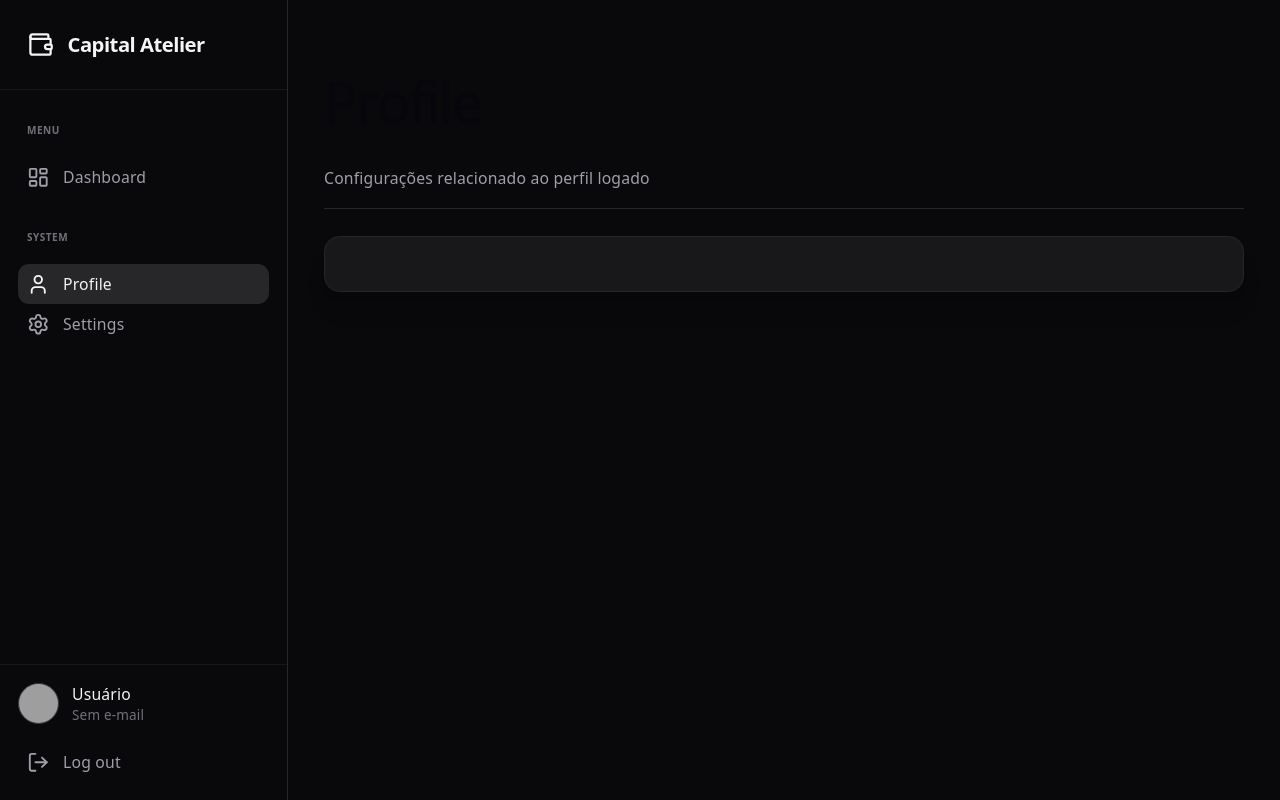
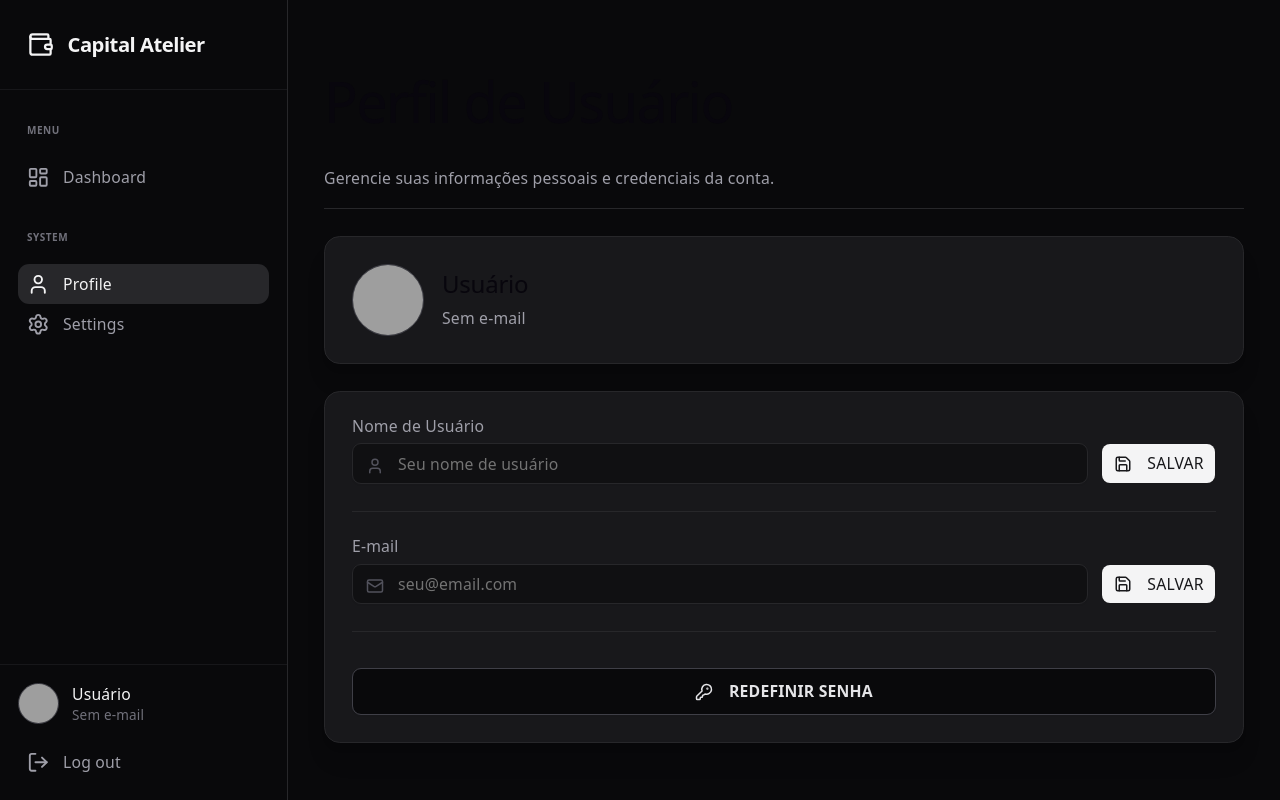
Before and after one commit to eliandrodasilva/capital-atelier, a React (Vite) app in the folder frontend/: page /profile in a window 1280 px wide. Built offline with nearby package versions, Linux system fonts and the light colour scheme; no server answers; sample sign-in values are in the browser's storage; grey boxes are pictures that could not be loaded.

Commit message:
feat: update profile page to show profile change options

```diff
--- a/frontend/src/pages/Profile/Profile.jsx
+++ b/frontend/src/pages/Profile/Profile.jsx
@@ -1,20 +1,189 @@
 import React, { useState } from "react";
+import { Button } from "@/components/ui/button";
+import { Input } from "@/components/ui/input";
+import { Label } from "@/components/ui/label";
+import { User, Mail, KeyRound, Save } from "lucide-react";
+import { useNavigate } from "react-router-dom";
+import UserService from "@/services/UserService";
+import AlertMessage from "@/components/ui/AlertMessage";
+
+const userService = new UserService();
 
 const ProfilePage = () => {
-    return (
-        <div className="space-y-6 w-full">
+  const navigate = useNavigate();
+  const usuario = JSON.parse(localStorage.getItem("usuario") || "{}");
+
+  const [username, setUsername] = useState(usuario.username || "");
+  const [email, setEmail] = useState(usuario.email || "");
+
+  const [loadingUsername, setLoadingUsername] = useState(false);
+  const [loadingEmail, setLoadingEmail] = useState(false);
+
+  const [error, setError] = useState("");
+  const [success, setSuccess] = useState("");
+
+  const handleUpdateUsername = async (e) => {
+    e.preventDefault();
+    setError("");
+    setSuccess("");
+
+    if (!username.trim()) {
+      setError("O nome de usuário não pode estar em branco.");
+      return;
+    }
+
+    setLoadingUsername(true);
+
+    try {
+      const response = await userService.updateUser(usuario.id, { username });
+
+      const updatedUser = {
+        ...usuario,
+        username: response.data.username || username,
+      };
+
+      localStorage.setItem("usuario", JSON.stringify(updatedUser));
+      setSuccess("Nome de usuário atualizado com sucesso!");
+    } catch (err) {
+      setError(err?.response?.data?.message || "Erro ao atualizar nome de usuário.");
+    } finally {
+      setLoadingUsername(false);
+    }
+  };
+
+  const handleUpdateEmail = async (e) => {
+    e.preventDefault();
+    setError("");
+    setSuccess("");
+
+    if (!email.trim()) {
+      setError("O e-mail não pode estar em branco.");
+      return;
+    }
+
+    setLoadingEmail(true);
+
+    try {
+      const response = await userService.updateUser(usuario.id, { email });
+
+      const updatedUser = {
+        ...usuario,
+        email: response.data.email || email,
+      };
+
+      localStorage.setItem("usuario", JSON.stringify(updatedUser));
+      setSuccess("E-mail atualizado com sucesso!");
+    } catch (err) {
+      setError(err?.response?.data?.message || "Erro ao atualizar e-mail.");
+    } finally {
+      setLoadingEmail(false);
+    }
+  };
+
+  return (
+    <div className="space-y-6 w-full max-w-7xl mx-auto">
       <header className="border-b border-zinc-800 pb-4">
-        <h1 className="text-3xl font-bold tracking-tight">Profile</h1>
+        <h1 className="text-3xl font-bold tracking-tight text-zinc-100">Perfil de Usuário</h1>
         <p className="text-sm text-zinc-400 mt-1">
-          Configurações relacionado ao perfil logado
+          Gerencie suas informações pessoais e credenciais da conta.
         </p>
       </header>
 
-      <main className="bg-zinc-900 border border-zinc-800 rounded-xl p-6 shadow-xl space-y-4">
+      <main className="space-y-6">
+        <div className="bg-zinc-900 border border-zinc-800 rounded-xl p-6 shadow-xl flex items-center gap-4">
+          <div className="w-16 h-16 rounded-full bg-zinc-800 border border-zinc-700 flex-shrink-0 flex items-center justify-center overflow-hidden">
+            <img
+              src={`https://api.dicebear.com/7.x/notionists/svg?seed=${username || "User"}`}
+              alt="User Avatar"
+              className="w-full h-full object-cover"
+            />
+          </div>
+          <div className="overflow-hidden">
+            <h2 className="text-xl font-semibold text-zinc-100 truncate">
+              {username || "Usuário"}
+            </h2>
+            <p className="text-sm text-zinc-400 truncate">{email || "Sem e-mail"}</p>
+          </div>
+        </div>
 
+        <AlertMessage message={error} variant="error" />
+        <AlertMessage message={success} variant="success" />
+
+        <div className="bg-zinc-900 border border-zinc-800 rounded-xl p-6 shadow-xl space-y-6">
+
+          <form onSubmit={handleUpdateUsername} className="space-y-2">
+            <Label htmlFor="username" className="text-zinc-400">
+              Nome de Usuário
+            </Label>
+            <div className="flex gap-3">
+              <div className="relative flex-1">
+                <User className="absolute left-3 top-3 w-4 h-4 text-zinc-600" />
+                <Input
+                  id="username"
+                  type="text"
+                  value={username}
+                  onChange={(e) => setUsername(e.target.value)}
+                  placeholder="Seu nome de usuário"
+                  className="pl-10 bg-zinc-950/50 border-zinc-800 focus-visible:ring-zinc-700 text-zinc-100"
+                />
+              </div>
+              <Button
+                type="submit"
+                disabled={loadingUsername}
+                className="bg-zinc-100 text-zinc-900 hover:bg-zinc-300 font-medium cursor-pointer"
+              >
+                <Save className="w-4 h-4 mr-2" />
+                {loadingUsername ? "SALVANDO..." : "SALVAR"}
+              </Button>
+            </div>
+          </form>
+
+          <hr className="border-zinc-800" />
+
+          <form onSubmit={handleUpdateEmail} className="space-y-2">
+            <Label htmlFor="email" className="text-zinc-400">
+              E-mail
+            </Label>
+            <div className="flex gap-3">
+              <div className="relative flex-1">
+                <Mail className="absolute left-3 top-3 w-4 h-4 text-zinc-600" />
+                <Input
+                  id="email"
+                  type="email"
+                  value={email}
+                  onChange={(e) => setEmail(e.target.value)}
+                  placeholder="seu@email.com"
+                  className="pl-10 bg-zinc-950/50 border-zinc-800 focus-visible:ring-zinc-700 text-zinc-100"
+                />
+              </div>
+              <Button
+                type="submit"
+                disabled={loadingEmail}
+                className="bg-zinc-100 text-zinc-900 hover:bg-zinc-300 font-medium cursor-pointer"
+              >
+                <Save className="w-4 h-4 mr-2" />
+                {loadingEmail ? "SALVANDO..." : "SALVAR"}
+              </Button>
+            </div>
+          </form>
+
+          <hr className="border-zinc-800" />
+
+          <div className="pt-2">
+            <Button
+              onClick={() => navigate("/profile/change-password")}
+              variant="outline"
+              className="w-full border-zinc-700 bg-zinc-950 hover:bg-zinc-800 text-zinc-200 font-semibold cursor-pointer py-5"
+            >
+              <KeyRound className="w-4 h-4 mr-2" />
+              REDEFINIR SENHA
+            </Button>
+          </div>
+
+        </div>
       </main>
     </div>
-    )
-}
+  );
+};
 
 export default ProfilePage;
```
